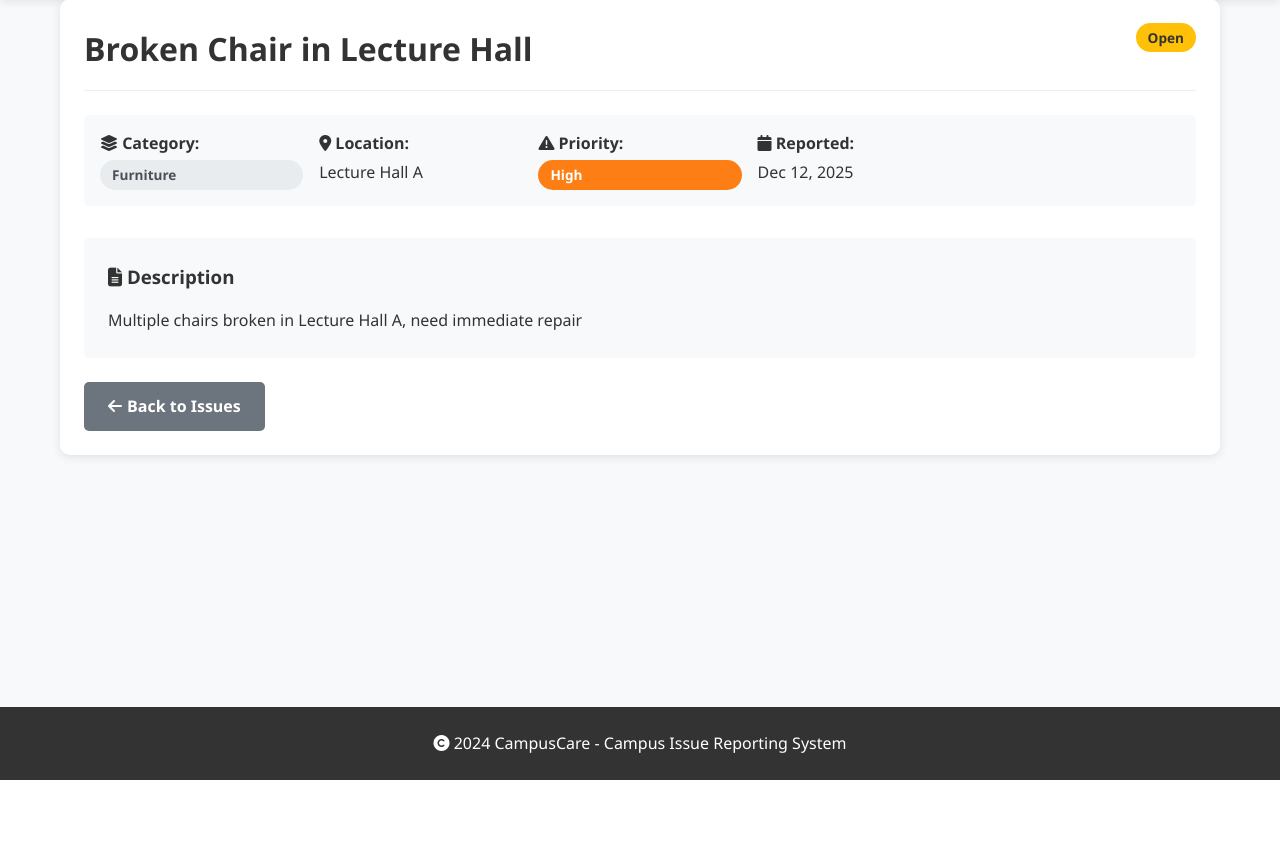
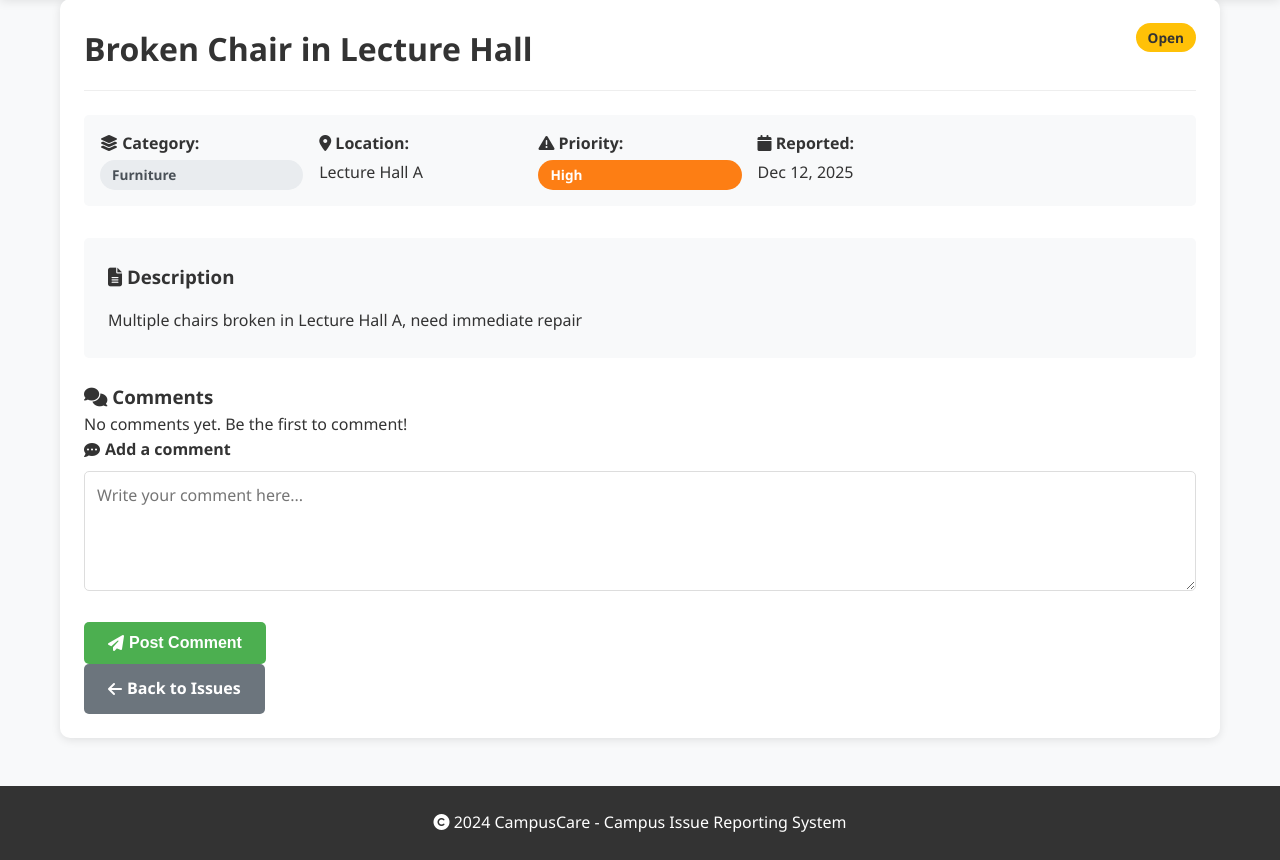
Before and after one commit to coderyn/CampusCare, a Flask app: page /issue/1 in a window 1280 px wide. Shown: the part 75-935 px from the top of the page. Before the commit the page ends 855 px from the top, so only its background shows below. Run offline with Flask 3, Linux system fonts and the light colour scheme.

Commit message:
add comment box

```diff
--- a/website/app.py
+++ b/website/app.py
@@ -51,6 +51,7 @@ class Issue(db.Model):
     status = db.Column(db.String(20), default='Open')
     priority = db.Column(db.String(20), default='Medium')
     image_filename = db.Column(db.String(255), nullable=True)
+    comments = db.relationship('Comment', backref='issue', lazy=True)
 
     # Foreign keys
     reported_by = db.Column(db.Integer, db.ForeignKey('user.id'))
@@ -62,6 +63,23 @@ class Issue(db.Model):
 
     def __repr__(self):
         return f'<Issue {self.title}>'
+
+#database for comment
+class Comment(db.Model):
+    """Model for issue comments (shared platform discussion)"""
+    id = db.Column(db.Integer, primary_key=True)
+
+    issue_id = db.Column(
+        db.Integer,
+        db.ForeignKey('issue.id'),
+        nullable=False
+    )
+
+    content = db.Column(db.Text, nullable=False)
+    created_at = db.Column(db.DateTime, default=datetime.utcnow)
+
+    def __repr__(self):
+        return f'<Comment {self.id} on Issue {self.issue_id}>'
 
 # ========== HELPER FUNCTIONS ==========
 def get_category_stats():
@@ -205,13 +223,13 @@ def issues_list():
     statuses = db.session.query(Issue.status).distinct().all()
     statuses = [s[0] for s in statuses]
 
-    return render_template('issues.html',
-                         issues=issues,
-                         categories=categories,
-                         statuses=statuses,
-                         search=search,
-                         category_filter=category,
-                         status_filter=status)
+    return render_template('issue.html',
+                           issues=issues,
+                           categories=categories,
+                           statuses=statuses,
+                           search=search,
+                           category_filter=category,
+                           status_filter=status)
 
 @app.route('/issue/new', methods=['GET', 'POST'])
 def new_issue():
@@ -227,7 +245,7 @@ def new_issue():
             flash('Please fill all required fields', 'error')
             return redirect(url_for('new_issue'))
 
-        # 🔹 handle uploaded image
+        # uploaded image
         image_file = request.files.get('image')
         image_filename = None
 
@@ -261,11 +279,25 @@ def new_issue():
                          categories=categories,
                          priorities=priorities)
 
-@app.route('/issue/<int:issue_id>')
+@app.route('/issue/<int:issue_id>', methods=['GET', 'POST'])
 def view_issue(issue_id):
     """View specific issue details"""
     issue = Issue.query.get_or_404(issue_id)
+
+    if request.method == 'POST':
+        comment_text = request.form.get('comment')
+        if comment_text and comment_text.strip():
+            new_comment = Comment(issue_id=issue.id, content=comment_text.strip())
+            db.session.add(new_comment)
+            db.session.commit()
+            flash('Comment added!', 'success')
+        else:
+            flash('Comment cannot be empty.', 'error')
+
+        return redirect(url_for('view_issue', issue_id=issue.id))
+
     return render_template('view_issue.html', issue=issue)
+
 
 # ========== TEMPLATE FILTERS ==========
 @app.template_filter('format_date')
--- a/website/static/style.css
+++ b/website/static/style.css
@@ -327,6 +327,30 @@ main {
     color: #333;
 }
 
+.issue-comments {
+    margin-top: 20px;
+}
+
+.comment-list {
+    list-style: none;
+    padding-left: 0;
+    margin-bottom: 15px;
+}
+
+.comment-item {
+    padding: 6px 0;
+    border-bottom: 1px solid #eee;
+}
+
+.comment-meta {
+    font-size: 0.8rem;
+    color: #777;
+}
+
+.comment-content {
+    font-size: 0.95rem;
+}
+
 /* Progress bars */
 .progress-container {
     position: relative;
--- a/website/templates/view_issue.html
+++ b/website/templates/view_issue.html
@@ -52,6 +52,39 @@
     </div>
     {% endif %}
 
+    <!-- ⭐ Comments section: directly under the image -->
+<div class="issue-comments">
+    <h3><i class="fas fa-comments"></i> Comments</h3>
+
+    {% if issue.comments %}
+        <ul class="comment-list">
+            {% for comment in issue.comments %}
+                <li class="comment-item">
+                    <div class="comment-meta">
+                        {{ comment.created_at.strftime('%Y-%m-%d %H:%M') }}
+                    </div>
+                    <div class="comment-content">
+                        {{ comment.content }}
+                    </div>
+                </li>
+            {% endfor %}
+        </ul>
+    {% else %}
+        <p>No comments yet. Be the first to comment!</p>
+    {% endif %}
+
+    <form method="POST" class="comment-form">
+        <div class="form-group">
+            <label for="comment"><i class="fas fa-comment-dots"></i> Add a comment</label>
+            <textarea id="comment" name="comment" rows="3" class="form-textarea"
+                      placeholder="Write your comment here..." required></textarea>
+        </div>
+        <button type="submit" class="btn btn-primary btn-sm">
+            <i class="fas fa-paper-plane"></i> Post Comment
+        </button>
+    </form>
+</div>
+
 
     <div class="issue-actions">
         <a href="{{ url_for('issues_list') }}" class="btn btn-secondary">
```
Also changed, not shown: instance/database.db, website/static/uploads/OIP.jpg (added).
